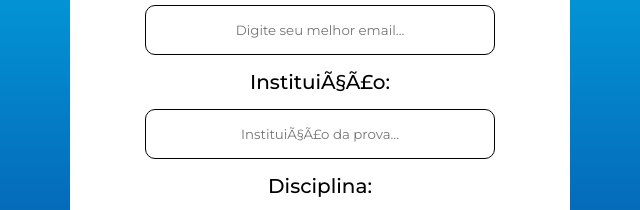
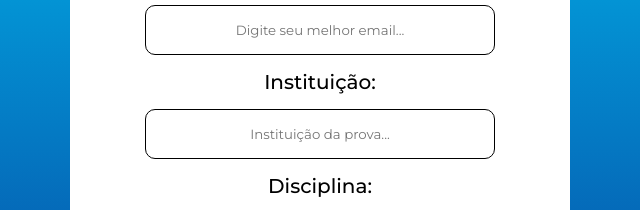
Before and after one commit to arthurbispomorais874-dev/descobrir-notas-code, a plain HTML site: page index.html in a window 1280 px wide. Shown: the part 333-543 px from the top of the page, 320-960 px from the left. Drawn offline with Linux system fonts and the light colour scheme.

Commit message:
Ajustes no HTML

```diff
--- a/index.html
+++ b/index.html
@@ -26,8 +26,8 @@
             <input type="text" placeholder="Digite seu nome..." id="nome" class="input-name">
             <label for="email">Email:</label>
             <input type="email" placeholder="Digite seu melhor email..." id="email" class="input-email">
-            <label for="instituicao">InstituiÃ§Ã£o:</label>
-            <input type="text" placeholder="InstituiÃ§Ã£o da prova..." id="instituicao" class="input-inst">
+            <label for="instituicao">Instituição:</label>
+            <input type="text" placeholder="Instituição da prova..." id="instituicao" class="input-inst">
             <label for="disciplina">Disciplina:</label>
             <select name="disciplina" id="disciplina">
                 <option value="">Selecione uma disciplina</option>
```
